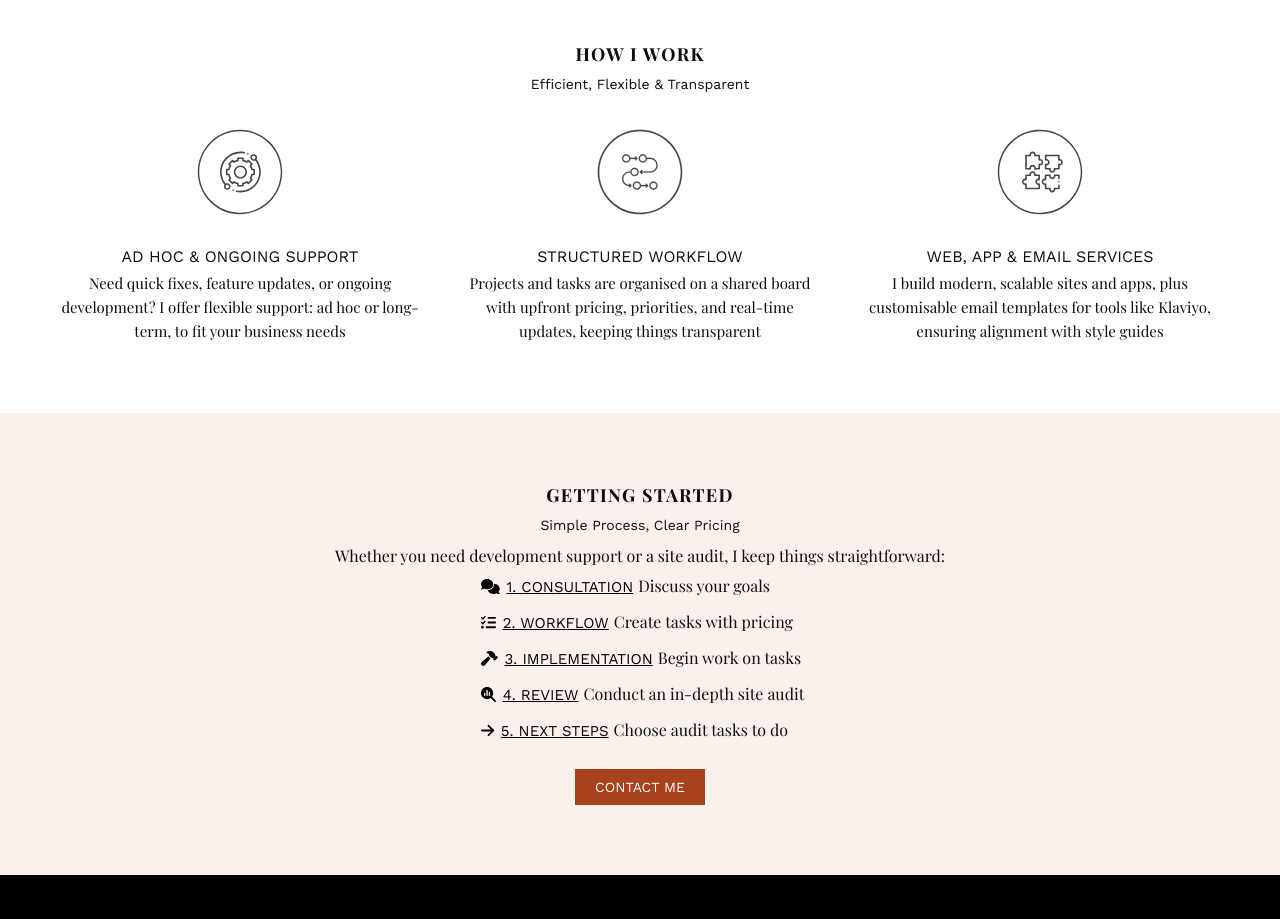
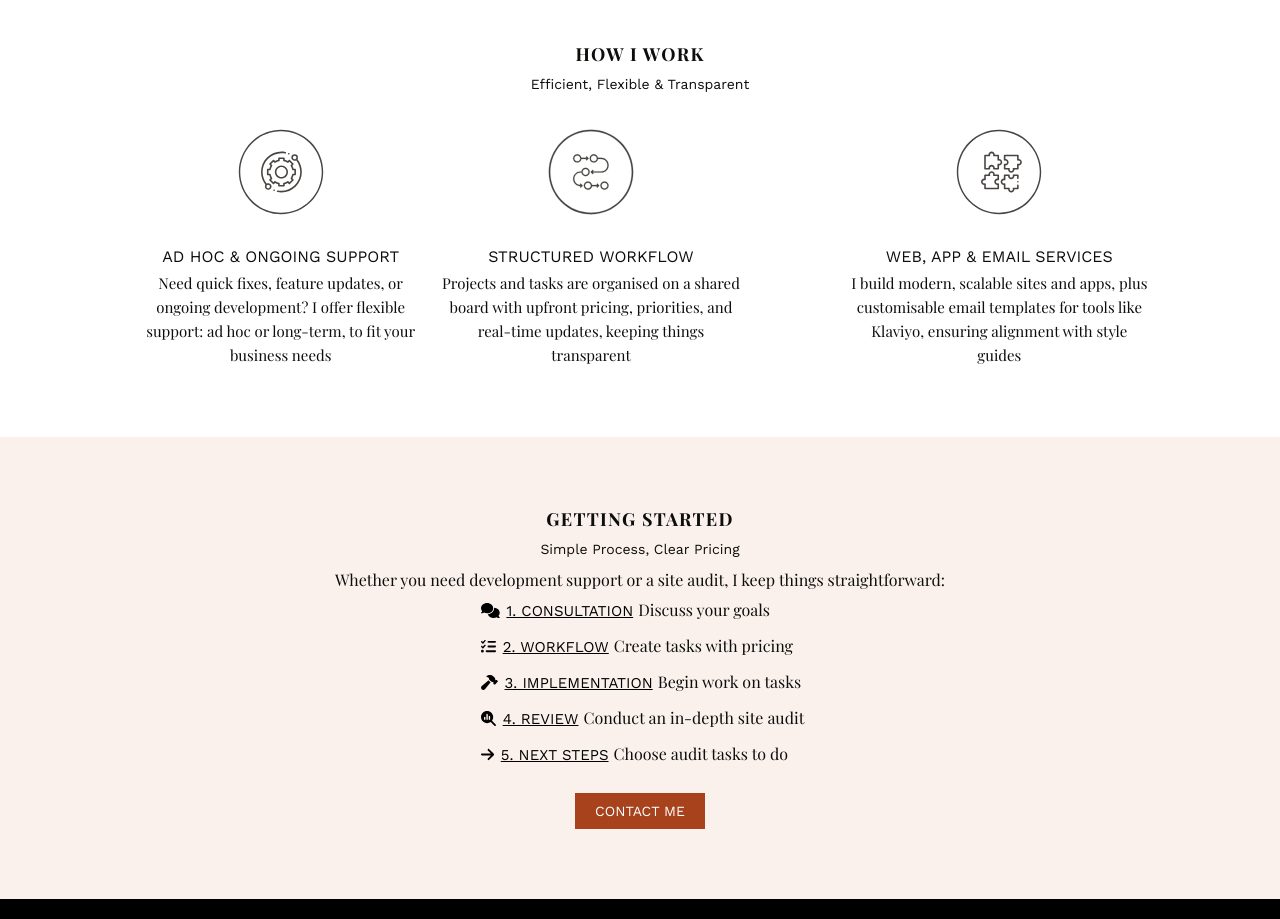
Before and after one commit to lindsayfoley/portfoleyo, a Next.js app: page /services in a window 1280 px wide. Shown: the part 1420-2339 px from the top of the page. Built offline with nearby package versions, Linux system fonts and the light colour scheme; a web font is replaced by a local one.

Commit message:
fixing minitiles mobile bugs

```diff
--- a/src/components/featureTiles/featureTiles.module.css
+++ b/src/components/featureTiles/featureTiles.module.css
@@ -28,10 +28,13 @@
   overflow-x: scroll;
   scroll-snap-type: x mandatory;
   margin: 30px auto 10px auto;
-  padding-right: 8%;
   display: flex;
   -ms-overflow-style: none;
   scrollbar-width: none;
+}
+
+.serviceWrapper:not(.serviceWrapper) {
+  padding-right: 8%;
 }
 
 .miniTilesWrapper {
@@ -46,12 +49,15 @@
   display: none;
 }
 
-.service {
-  scroll-snap-align: center;
+.service:not(.miniTiles) {
   margin-right: 8%;
 }
 
-.service:first-of-type {
+.service {
+  scroll-snap-align: center;
+}
+
+.service:not(.miniTiles):first-of-type {
   margin-left: 8%;
 }
 
```
